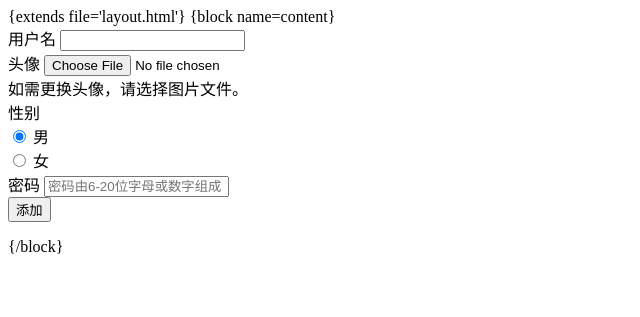
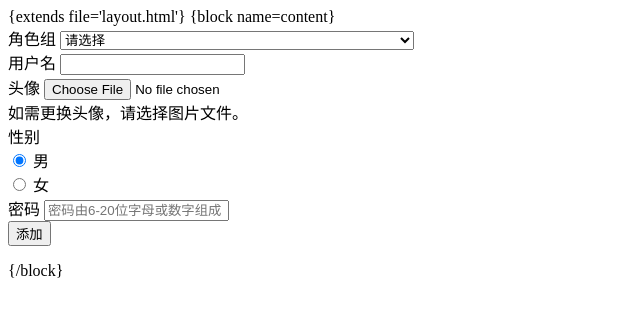
Before and after one commit to quanqiubiannuan/SmartyAdmin, a PHP site: page /admin/view/admin/add.html in a window 1280 px wide. Shown: the top 317 px of the page, without its empty margins (0-640 px from the left). Run offline with PHP 8.4, Linux system fonts and the light colour scheme.

Commit message:
添加管理员

```diff
--- a/application/admin/validate/Admin.php
+++ b/application/admin/validate/Admin.php
@@ -8,13 +8,14 @@ class Admin extends Validate
 {
     protected array $rule = [
         'id' => 'required|integer',
+        'auth_group_id@角色组' => 'required|integer|gt:0',
         'name@用户名' => 'required',
         'password@密码' => 'required|length:6,20|alphaNum',
         'gender@性别' => 'required|integer|in:1,2',
     ];
 
     protected array $scene = [
-        'add' => 'name,password,gender',
-        'edit' => 'id,name,password,gender'
+        'add' => 'name,password,gender,auth_group_id',
+        'edit' => 'id,name,password,gender,auth_group_id'
     ];
 }
--- a/application/admin/view/admin/add.html
+++ b/application/admin/view/admin/add.html
@@ -2,6 +2,15 @@
 {block name=content}
 <div class="d-block d-md-inline-block">
     <form method="post" action="{href}" enctype="multipart/form-data">
+        <div class="mb-3">
+            <label for="auth_group_id" class="form-label">角色组</label>
+            <select class="form-select" id="auth_group_id" name="auth_group_id">
+                <option value="-1">请选择</option>
+                {foreach $authGroups as $authGroup}
+                <option value="{$authGroup['id']}">{echoLevelStr($authGroup['level'])}{$authGroup['name']}</option>
+                {/foreach}
+            </select>
+        </div>
         <div class="mb-3">
             <label for="name" class="form-label">用户名</label>
             <input type="text" class="form-control" id="name" name="name" required="required">
```
Also changed, not shown: application/admin/controller/Admin.php (+5 -2 lines), application/common.php (+14 -0 lines).
